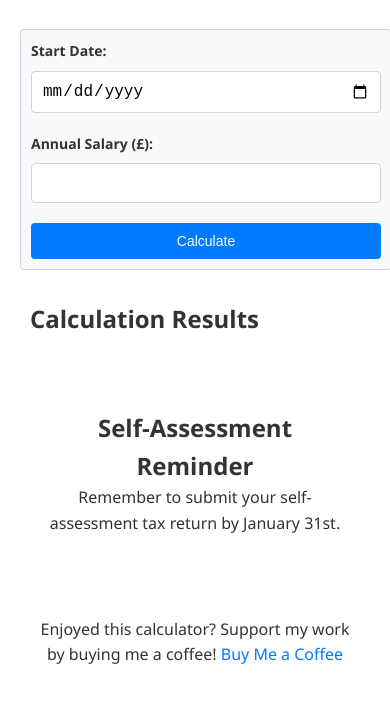
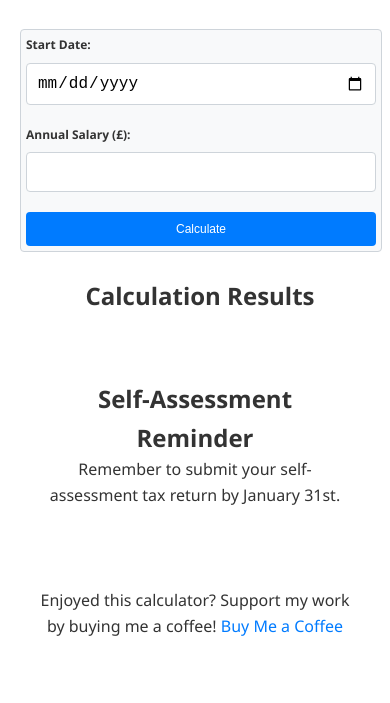
Before and after one commit to SandorGyorfi/taxcalc, a plain HTML site: page index.html in a window 390 px wide. Shown: the part 125-828 px from the top of the page. Drawn offline with Linux system fonts and the light colour scheme.

Commit message:
Updated CSS

```diff
--- a/assets/css/style.css
+++ b/assets/css/style.css
@@ -118,20 +118,23 @@ button:hover, input[type="submit"]:hover {
 
 @media screen and (max-width: 768px) {
     .results, .monthly-result {
-        display: block;
+        display: grid;
+        grid-template-columns: repeat(1, 1fr);
+        gap: 5px;
+        text-align: center;
     }
 
     .monthly-result {
-        margin-bottom: 20px;
+        padding: 5px;
     }
 
     .calculator, .results {
         width: 100%;
         max-width: none;
-        padding: 10px;
+        padding: 5px;
     }
 
     .form-group label, .form-group input, .form-group select, button, input[type="submit"] {
-        font-size: 14px;
+        font-size: 12px;
     }
 }
```
